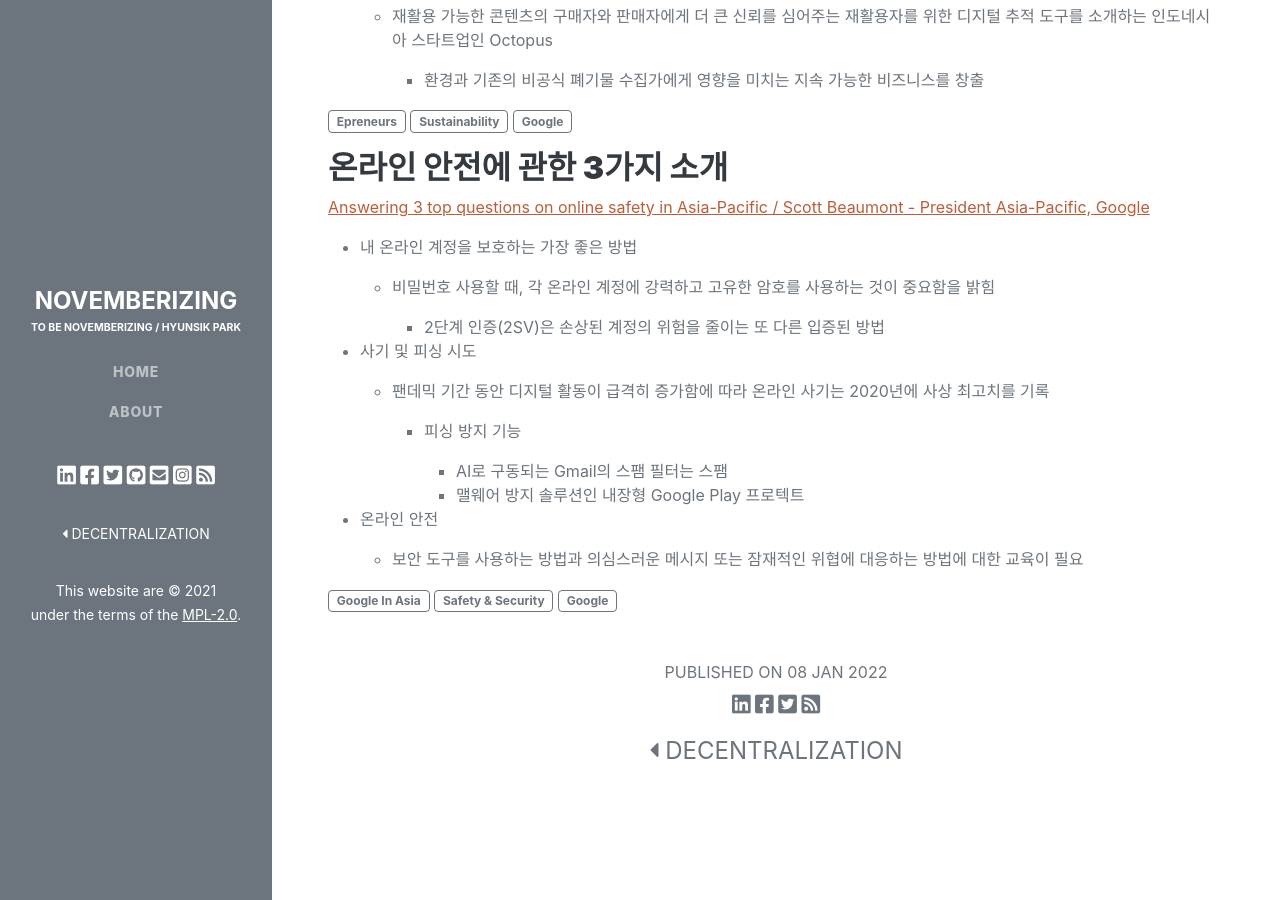
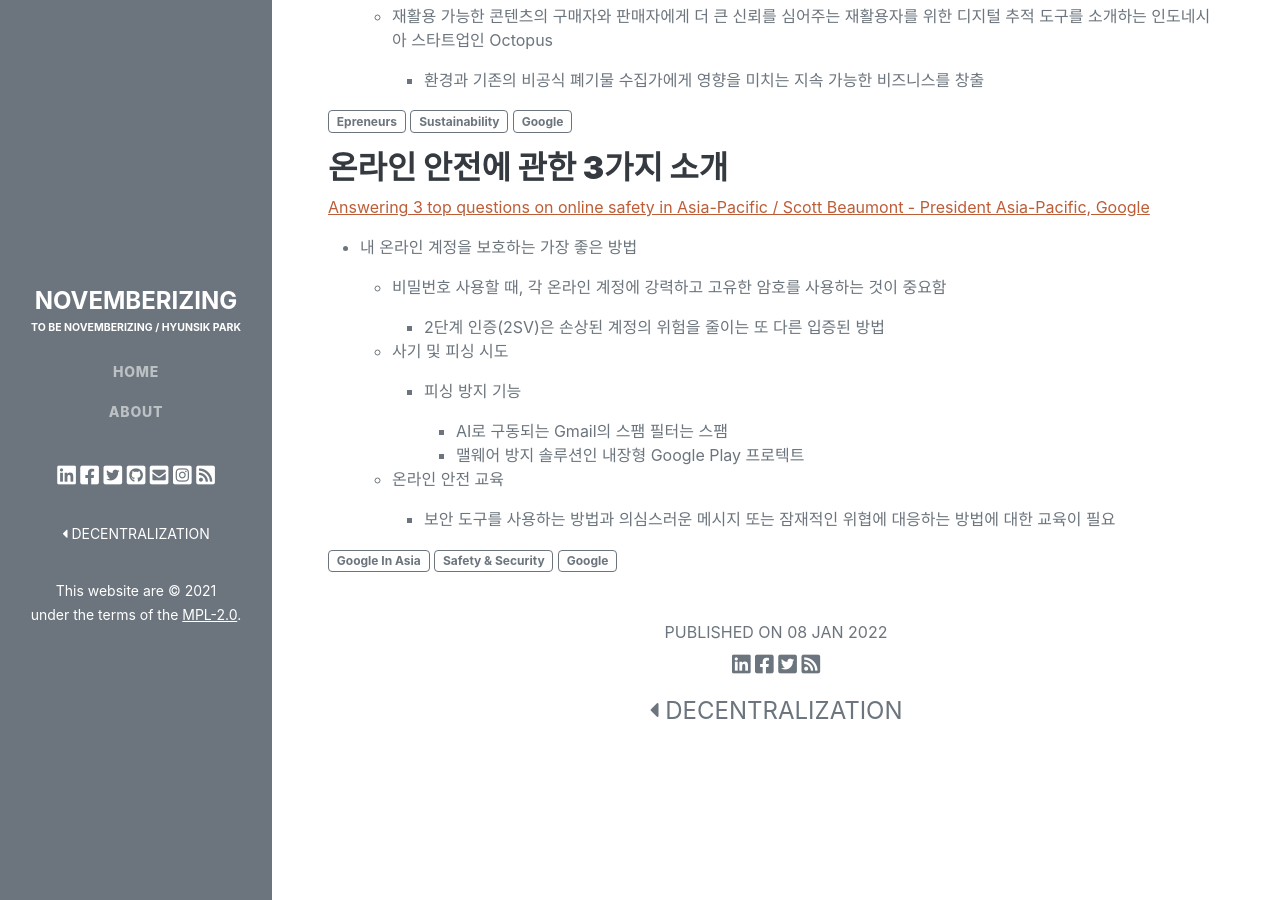
Before and after one commit to novemberizing/novemberizing.github.io, a Jekyll site: the page built from _posts/2023-02-07-NewsXDailyBrief.md, in a window 1280 px wide and 900 px high, scrolled down 1150 px. Built offline with Jekyll 4.4.1, drawn with Linux system fonts in a browser that asks for light colours.

Commit message:
업데이트

```diff
--- a/_posts/2023-02-07-NewsXDailyBrief.md
+++ b/_posts/2023-02-07-NewsXDailyBrief.md
@@ -68,22 +68,20 @@
 
 - 내 온라인 계정을 보호하는 가장 좋은 방법
 
-    - 비밀번호 사용할 때, 각 온라인 계정에 강력하고 고유한 암호를 사용하는 것이 중요함을 밝힘
+    - 비밀번호 사용할 때, 각 온라인 계정에 강력하고 고유한 암호를 사용하는 것이 중요함
 
         - 2단계 인증(2SV)은 손상된 계정의 위험을 줄이는 또 다른 입증된 방법
 
-- 사기 및 피싱 시도
-
-    - 팬데믹 기간 동안 디지털 활동이 급격히 증가함에 따라 온라인 사기는 2020년에 사상 최고치를 기록
+    - 사기 및 피싱 시도
 
         - 피싱 방지 기능
 
             - AI로 구동되는 Gmail의 스팸 필터는 스팸
             - 맬웨어 방지 솔루션인 내장형 Google Play 프로텍트
 
-- 온라인 안전
+    - 온라인 안전 교육
 
-    - 보안 도구를 사용하는 방법과 의심스러운 메시지 또는 잠재적인 위협에 대응하는 방법에 대한 교육이 필요
+        - 보안 도구를 사용하는 방법과 의심스러운 메시지 또는 잠재적인 위협에 대응하는 방법에 대한 교육이 필요
 
 <span class="badge badge-outline-secondary">Google In Asia</span>
 <span class="badge badge-outline-secondary">Safety & Security</span>
```
